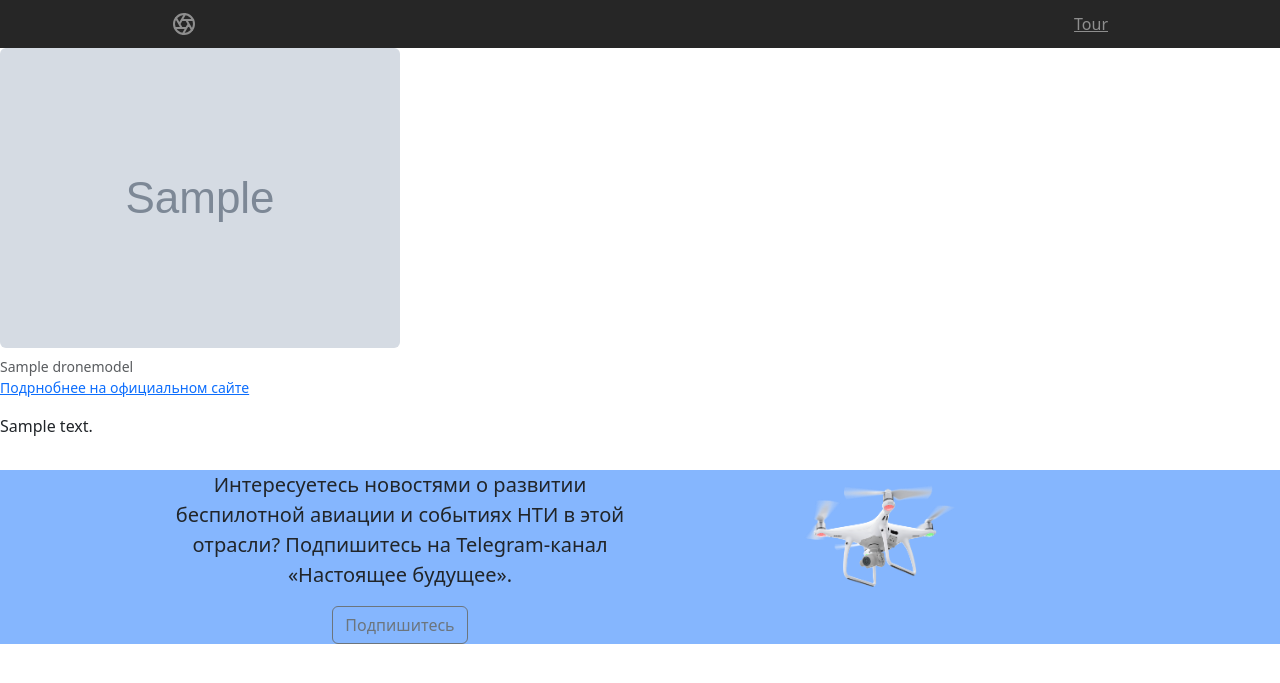
After one commit to VladPath/aeronet_unmanned_aerial_vehicle, a Django app: a page that uses aeronet/templates/base.html in a window 1280 px wide. The commit adds this page. Shown: the top 683 px of the page. Run offline with Django 5.2, Linux system fonts and the light colour scheme; tables that the repository leaves empty hold one stand-in row (values such as "Sample post"); grey boxes marked "Sample" are stand-in pictures; some libraries are stand-ins or nearby versions.

Commit message:
created new link 'about' views, path on urls and models

```diff
--- a/aeronet/BAS/models.py
+++ b/aeronet/BAS/models.py
@@ -26,4 +26,4 @@ class DroneModels(models.Model):
         return self.title
 
     def get_absolute_url(self):
-        return reverse("post", kwargs={"post_slug": self.slug})
+        return reverse("about", kwargs={"about_slug": self.slug})
--- /dev/null
+++ b/aeronet/BAS/templates/BAS/about.html
@@ -0,0 +1,13 @@
+{% extends "base.html" %}
+{% load static %}
+{% block content %}
+
+<figure class="figure block">
+    <img src="{% static drone.image %}" class="figure-img img-fluid rounded" alt="...">
+    <figcaption class="figure-caption">{{drone.title}}</figcaption>
+    <figcaption class="figure-caption"><a href="#">Подрнобнее на официальном сайте</a></figcaption>
+    <p class="figure-caption">{{drone.content |linebreaks}}</p>
+</figure>
+
+
+{% endblock content %}
--- a/aeronet/BAS/urls.py
+++ b/aeronet/BAS/urls.py
@@ -5,4 +5,5 @@ from . import views
 
 urlpatterns = [
     path('', views.index, name='home'),  # http://127.0.0.1:8000
+    path('about/<slug:about_slug>/', views.about, name='about'),
 ]
--- a/aeronet/BAS/views.py
+++ b/aeronet/BAS/views.py
@@ -1,5 +1,7 @@
 from django.http import HttpResponse
-from django.shortcuts import render
+from django.shortcuts import get_object_or_404, render
+
+from .models import DroneModels
 
 data_db = [
     {'id': 1, 'title': 'Геоскан LITE', 'content': '''Геоскан LITE информация.''','img':'BAS/images/geoskan_lite.png',
@@ -13,9 +15,29 @@ data_db = [
 
 # Create your views here.
 def index(request):
-
+    posts = DroneModels.published.all()
     data = {
         'title':'Каталог Российских моделей БАС',
         'data': data_db,
+        'post':posts
     }
     return render(request, 'BAS/index.html', context=data)
+
+# def about(request, about_slug):
+#     drone = get_object_or_404(DroneModels, slug = about_slug)
+
+#     data = {
+#         'title':'Каталог Российских моделей БАС',
+#         'data': data_db,
+#         'drone': drone
+
+#     }
+#     return render(request, 'BAS/about.html', context=data)
+def about(request, about_slug):
+    drone = get_object_or_404(DroneModels, slug = about_slug)
+    data = {
+        'title':'Каталог Российских моделей БАС',
+        'data': data_db,
+        'drone': drone
+    }
+    return render(request, 'BAS/about.html', context=data)
--- a/aeronet/templates/base.html
+++ b/aeronet/templates/base.html
@@ -91,12 +91,6 @@
 
 <main>
 
-  <div class="position-relative overflow-hidden p-3  text-center bg-primary bg-opacity-50 ">
-    <div class="col-md-5 p-lg-5 mx-center  d-flex ">
-      <h1 class="display-4 fw-normal  ">КАТАЛОГ РОССИЙСКИХ МОДЕЛЕЙ БАС</h1>
-      <img class='img-fluid'  src="{% static 'BAS/images/drone_bg.png' %}" alt="">
-    </div>
-  </div>
 
 {% block content %}
 {% endblock content %}
```
Also changed, not shown: aeronet/BAS/templates/BAS/index.html (+10 -4 lines), aeronet/BAS/static/BAS/images/gl.png (added), 6 other files.
